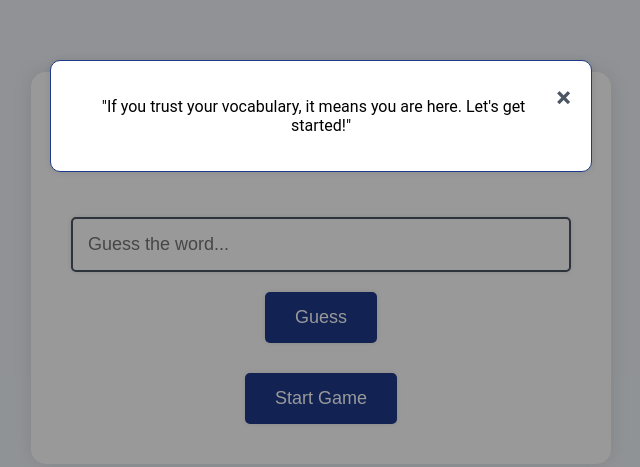
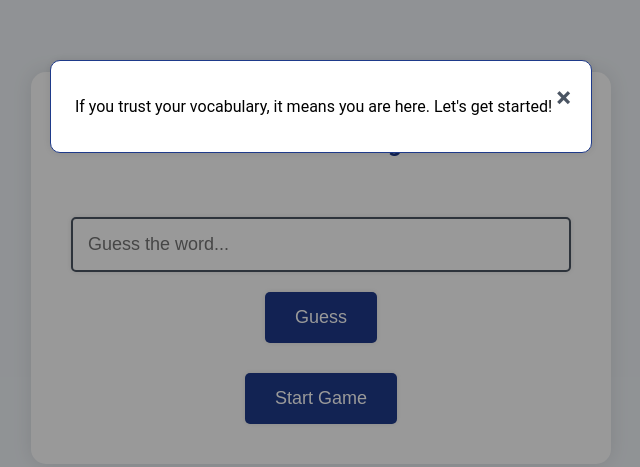
Before and after one commit to mrivj/wordsgame, a plain HTML site: page index.html in a window 1280 px wide. Shown: the part 132-599 px from the top of the page, without its empty margins (319-959 px from the left). Drawn offline with Linux system fonts and the light colour scheme.

Commit message:
Update index.html

```diff
--- a/index.html
+++ b/index.html
@@ -20,7 +20,7 @@
     <div id="popup" class="popup">
         <div class="popup-content">
             <span class="close">&times;</span>
-            <p>"If you trust your vocabulary, it means you are here. Let's get started!"</p>
+            <p>If you trust your vocabulary, it means you are here. Let's get started!</p>
         </div>
     </div>
 
```
